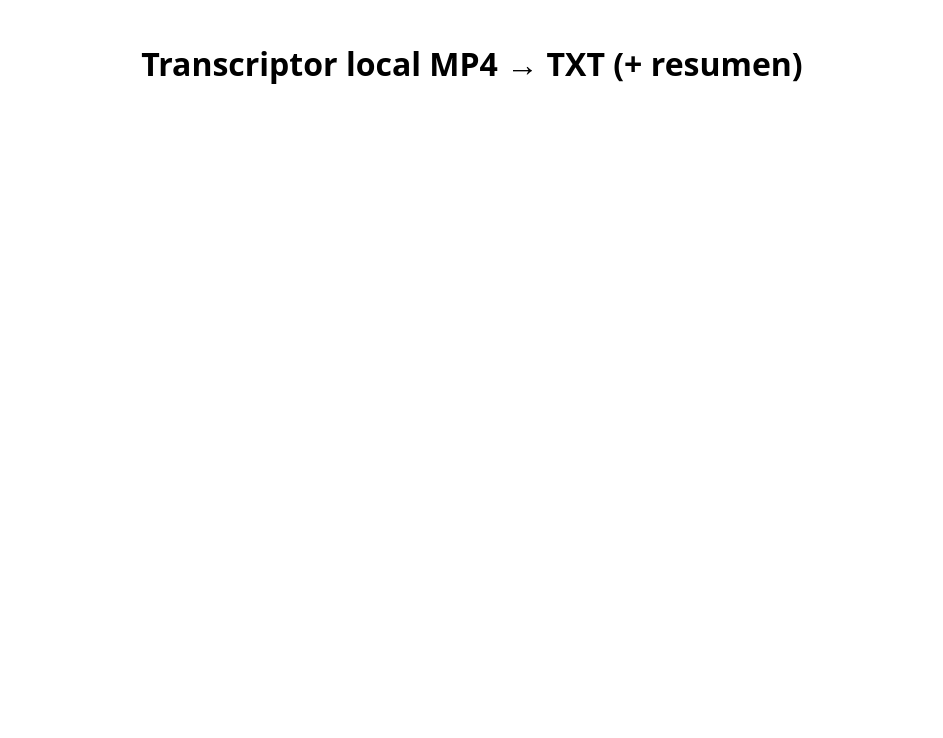
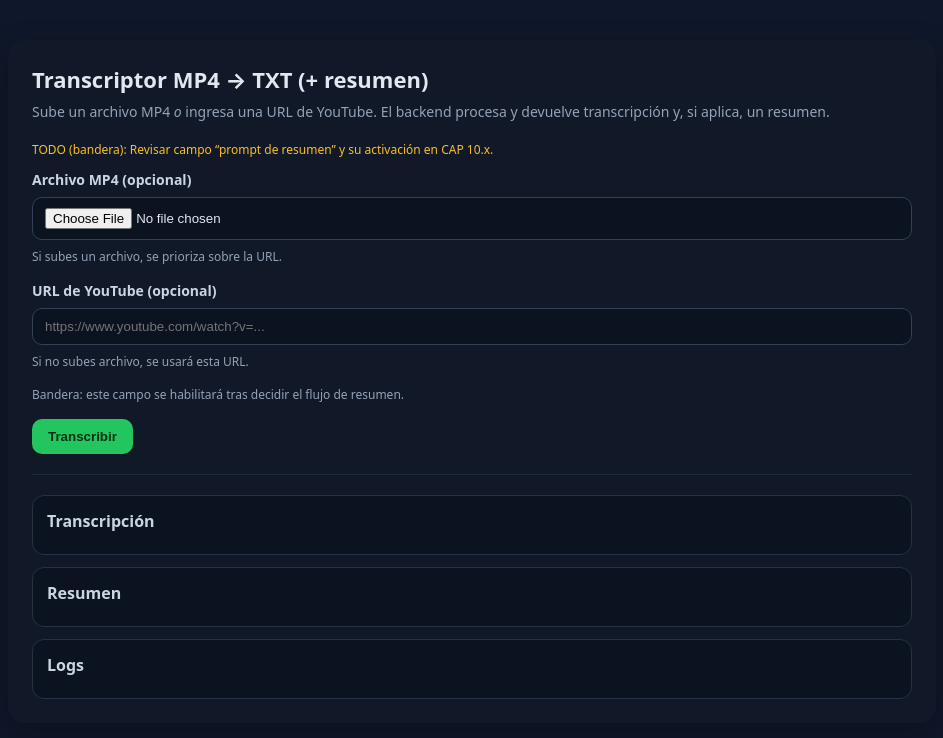
Before and after one commit to mym2013/transcriptor-mp4, a website: page public/index.html in a window 1280 px wide. Shown: the whole page, without its empty margins (168-1111 px from the left). Drawn offline with Linux system fonts and the light colour scheme.

Commit message:
refactor(cap10): separar estilos en styles.css y limpiar index.html

```diff
--- a/public/index.html
+++ b/public/index.html
@@ -2,33 +2,67 @@
 <html lang="es">
 
 <head>
-    <meta charset="UTF-8">
+    <meta charset="UTF-8" />
+    <meta name="viewport" content="width=device-width, initial-scale=1" />
     <title>Transcriptor MP4 → TXT</title>
-    <meta name="viewport" content="width=device-width, initial-scale=1">
-    <style>
-        body {
-            font-family: system-ui, sans-serif;
-            margin: 40px auto;
-            max-width: 800px;
-            padding: 0 16px;
-            line-height: 1.5;
-        }
+    <link rel="stylesheet" href="styles.css">
 
-        h1 {
-            text-align: center;
-        }
-
-        form {
-            margin-top: 24px;
-        }
-    </style>
 </head>
 
 <body>
-    <h1>Transcriptor local MP4 → TXT (+ resumen)</h1>
-    <form id="formulario" method="post" enctype="multipart/form-data" action="/transcribir">
-        <!-- Campos se agregan en subpasos siguientes -->
-    </form>
+    <div class="wrap">
+        <h1>Transcriptor MP4 → TXT (+ resumen)</h1>
+        <p class="desc">Sube un archivo MP4 <em>o</em> ingresa una URL de YouTube. El backend procesa y devuelve
+            transcripción y, si aplica, un resumen.</p>
+
+        <!-- TODO: Revisar campo prompt de resumen (CAP 10.x). Decidir visibilidad y flujo. -->
+        <p class="todo">TODO (bandera): Revisar campo “prompt de resumen” y su activación en CAP 10.x.</p>
+
+        <form id="form-transcribir" novalidate>
+            <div class="row">
+                <label for="fileInput">Archivo MP4 (opcional)</label>
+                <input id="fileInput" name="video" type="file" accept="video/mp4" />
+                <div class="hint">Si subes un archivo, se prioriza sobre la URL.</div>
+            </div>
+
+            <div class="row">
+                <label for="urlInput">URL de YouTube (opcional)</label>
+                <input id="urlInput" name="url" type="text" placeholder="https://www.youtube.com/watch?v=..." />
+                <div class="hint">Si no subes archivo, se usará esta URL.</div>
+            </div>
+
+            <!-- Bandera visible para el futuro campo de prompt de resumen -->
+            <div class="row">
+                <label for="summaryPrompt" style="display:none;">Prompt de resumen (pendiente de revisión)</label>
+                <textarea id="summaryPrompt" name="summaryPrompt" rows="3"
+                    placeholder="(Pendiente CAP 10.x: definir uso de prompt de resumen) — TODO"
+                    style="display:none;"></textarea>
+                <div class="hint">Bandera: este campo se habilitará tras decidir el flujo de resumen.</div>
+            </div>
+
+            <div class="actions">
+                <button id="btnTranscribir" type="submit">Transcribir</button>
+                <span id="estado" class="feedback"></span>
+            </div>
+        </form>
+
+        <div class="hr"></div>
+
+        <section class="out">
+            <div class="card">
+                <h3>Transcripción</h3>
+                <div id="outTranscripcion" class="mono"></div>
+            </div>
+            <div class="card">
+                <h3>Resumen</h3>
+                <div id="outResumen" class="mono"></div>
+            </div>
+            <div class="card">
+                <h3>Logs</h3>
+                <div id="outLogs" class="mono"></div>
+            </div>
+        </section>
+    </div>
 </body>
 
 </html>
--- /dev/null
+++ b/public/styles.css
@@ -0,0 +1,120 @@
+body {
+    font-family: system-ui, -apple-system, Segoe UI, Roboto, Arial, sans-serif;
+    margin: 0;
+    background: #0f172a;
+    color: #e2e8f0;
+}
+
+.wrap {
+    max-width: 880px;
+    margin: 40px auto;
+    padding: 24px;
+    background: #111827;
+    border-radius: 16px;
+    box-shadow: 0 10px 30px rgba(0, 0, 0, .25);
+}
+
+h1 {
+    margin: 0 0 8px;
+    font-size: 22px;
+}
+
+p.desc {
+    margin: 0 0 20px;
+    color: #94a3b8;
+    font-size: 14px;
+}
+
+form {
+    display: grid;
+    gap: 16px;
+}
+
+.row {
+    display: grid;
+    gap: 8px;
+}
+
+label {
+    font-weight: 600;
+    font-size: 14px;
+    color: #cbd5e1;
+}
+
+input[type="file"],
+input[type="text"],
+textarea {
+    padding: 10px 12px;
+    border: 1px solid #334155;
+    border-radius: 10px;
+    background: #0b1220;
+    color: #e2e8f0;
+}
+
+.hint {
+    font-size: 12px;
+    color: #94a3b8;
+}
+
+.actions {
+    display: flex;
+    gap: 12px;
+    align-items: center;
+}
+
+button {
+    padding: 10px 16px;
+    border: 0;
+    border-radius: 10px;
+    cursor: pointer;
+    font-weight: 600;
+    background: #22c55e;
+    color: #052e13;
+}
+
+button:disabled {
+    opacity: .6;
+    cursor: not-allowed;
+}
+
+.feedback {
+    margin-top: 8px;
+    font-size: 13px;
+    min-height: 18px;
+    color: #a5b4fc;
+}
+
+.hr {
+    height: 1px;
+    background: #1f2937;
+    margin: 20px 0;
+    border: 0;
+}
+
+.out {
+    display: grid;
+    gap: 12px;
+}
+
+.card {
+    background: #0b1220;
+    border: 1px solid #243244;
+    border-radius: 12px;
+    padding: 14px;
+}
+
+.card h3 {
+    margin: 0 0 8px;
+    font-size: 16px;
+    color: #cbd5e1;
+}
+
+.mono {
+    font-family: ui-monospace, SFMono-Regular, Menlo, Monaco, Consolas, "Liberation Mono", monospace;
+    white-space: pre-wrap;
+}
+
+.todo {
+    color: #fbbf24;
+    font-size: 12px;
+}
```
